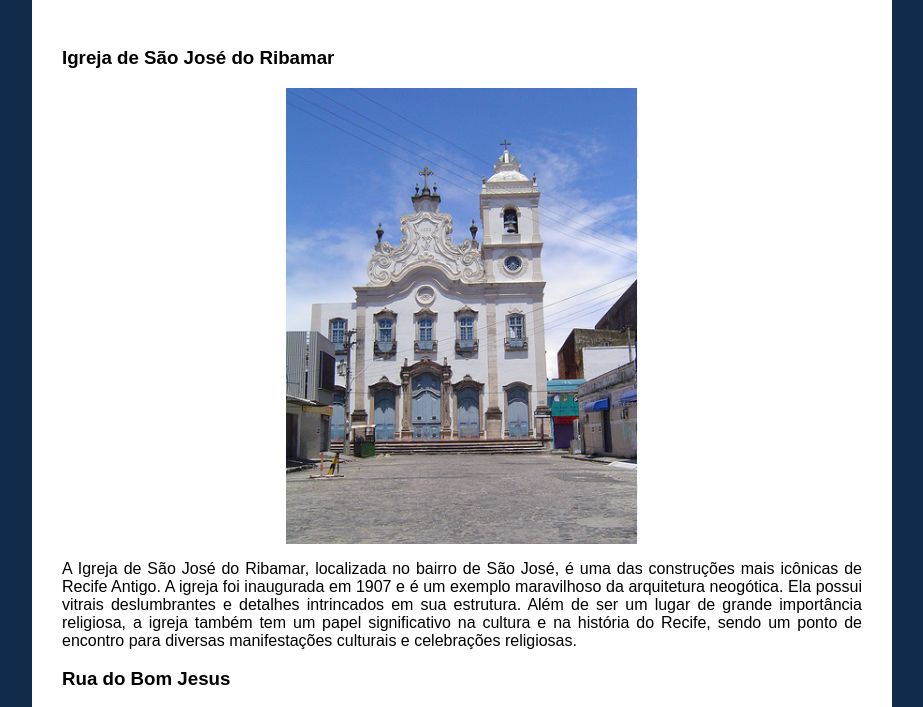
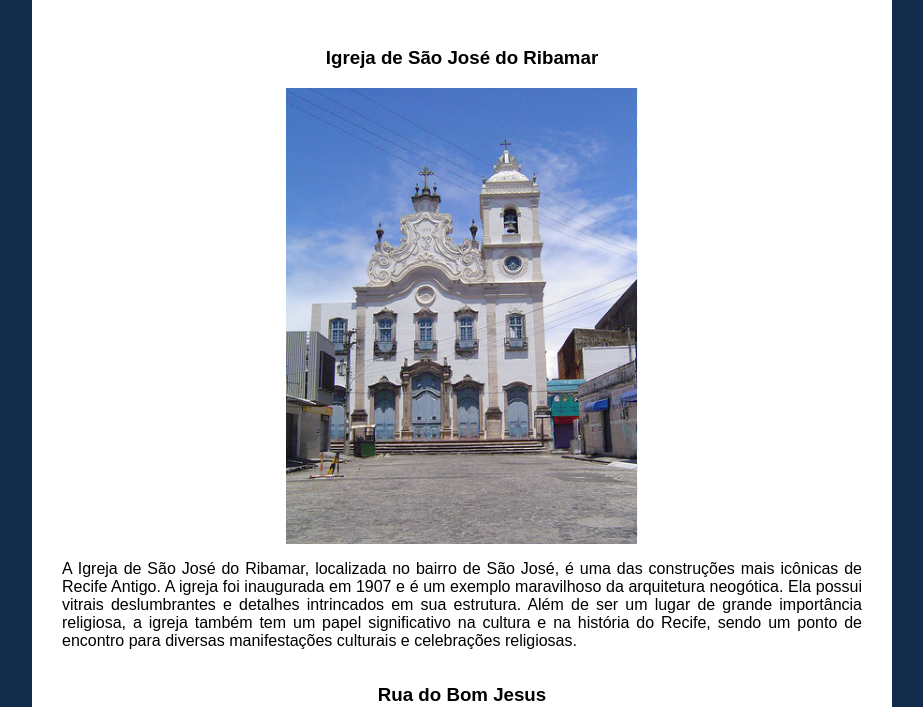
Before and after one commit to AlessandraBatistaJ/marcoZero, a plain HTML site: page recifeAntigo.html in a window 1280 px wide. Shown: the part 189-896 px from the top of the page, without its empty margins (178-1101 px from the left). Drawn offline with Linux system fonts and the light colour scheme.

Commit message:
adicionando flexbox

```diff
--- a/recifeAntigo.html
+++ b/recifeAntigo.html
@@ -14,7 +14,9 @@
 
     <main>
         <article>
-            <h3>Igreja de São José do Ribamar</h3>
+            <div class="container">
+                <h3>Igreja de São José do Ribamar</h3>
+            </div>
             <div class="container">
                 <img src="./img/igreja.png" alt="Igreja de São José do Ribamar">
             </div>
@@ -24,7 +26,9 @@
                 a igreja também tem um papel significativo na cultura e na história do Recife, sendo um ponto de encontro para diversas manifestações culturais e
                  celebrações religiosas.</p>
 
-            <h3>Rua do Bom Jesus</h3>
+            <div class="container">
+                <h3>Rua do Bom Jesus</h3>
+            </div>
             <div class="container">
                 <img src="./img/rua.png" alt="Rua do Bom Jesus">
             </div>
```
Also changed, not shown: index.html (+2 -2 lines).
